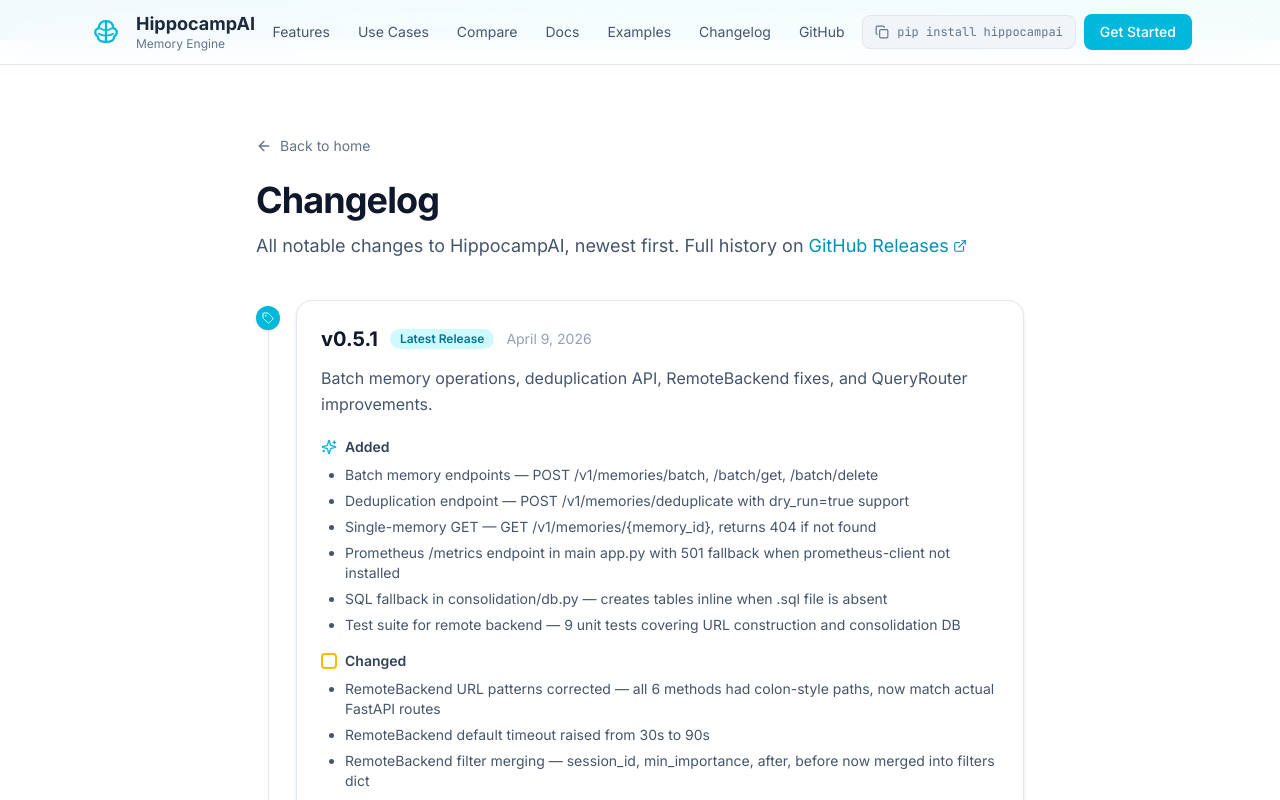
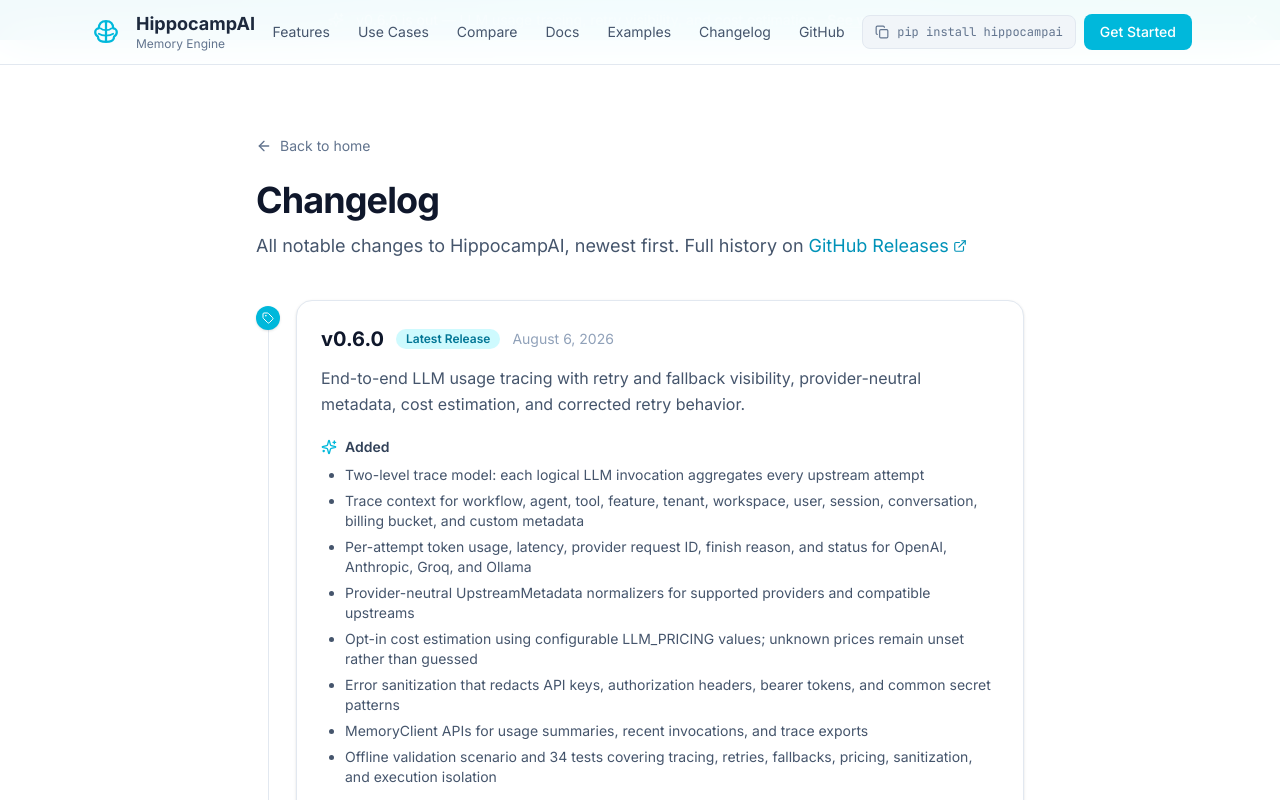
Before and after one commit to rexdivakar/hippocampai_landing_page-vr, a Next.js app: page /changelog in a window 1280 px wide. Shown: the top 800 px of the page. Built offline with nearby package versions, Linux system fonts and the light colour scheme.

Commit message:
Update to version 0.6.0 with new features including LLM usage tracing, retry visibility, and cost estimation

```diff
--- a/app/changelog/page.tsx
+++ b/app/changelog/page.tsx
@@ -5,9 +5,34 @@ import Link from "next/link"
 
 const releases = [
   {
-    version: "v0.5.1",
+    version: "v0.6.0",
     type: "Latest Release",
     typeColor: "cyan",
+    date: "August 6, 2026",
+    summary: "End-to-end LLM usage tracing with retry and fallback visibility, provider-neutral metadata, cost estimation, and corrected retry behavior.",
+    added: [
+      "Two-level trace model: each logical LLM invocation aggregates every upstream attempt",
+      "Trace context for workflow, agent, tool, feature, tenant, workspace, user, session, conversation, billing bucket, and custom metadata",
+      "Per-attempt token usage, latency, provider request ID, finish reason, and status for OpenAI, Anthropic, Groq, and Ollama",
+      "Provider-neutral UpstreamMetadata normalizers for supported providers and compatible upstreams",
+      "Opt-in cost estimation using configurable LLM_PRICING values; unknown prices remain unset rather than guessed",
+      "Error sanitization that redacts API keys, authorization headers, bearer tokens, and common secret patterns",
+      "MemoryClient APIs for usage summaries, recent invocations, and trace exports",
+      "Offline validation scenario and 34 tests covering tracing, retries, fallbacks, pricing, sanitization, and execution isolation",
+    ],
+    changed: [
+      "Provider tracing now preserves every retry and fallback attempt instead of collapsing them into one result",
+      "Tracing context propagates safely across synchronous, asynchronous, and threaded execution",
+    ],
+    fixed: [
+      "OpenAI, Anthropic, and Ollama retry decorators were previously bypassed when provider errors were caught too early",
+      "Retries now execute correctly for all four providers while preserving each provider's existing public return contract",
+    ],
+  },
+  {
+    version: "v0.5.1",
+    type: "Patch Release",
+    typeColor: "green",
     date: "April 9, 2026",
     summary: "Batch memory operations, deduplication API, RemoteBackend fixes, and QueryRouter improvements.",
     added: [
--- a/components/announcement-banner.tsx
+++ b/components/announcement-banner.tsx
@@ -4,7 +4,7 @@ import { useState, useEffect } from "react"
 import { X, Sparkles, ArrowRight } from "lucide-react"
 import Link from "next/link"
 
-const BANNER_KEY = "hippocamp_banner_v051_dismissed"
+const BANNER_KEY = "hippocamp_banner_v060_dismissed"
 
 export function AnnouncementBanner() {
   const [visible, setVisible] = useState(false)
@@ -26,9 +26,9 @@ export function AnnouncementBanner() {
       <div className="mx-auto max-w-6xl px-4 py-2.5 flex items-center justify-center gap-3 text-sm">
         <Sparkles className="w-4 h-4 flex-shrink-0 opacity-90" />
         <span className="font-medium">
-          v0.5.1 is out —&nbsp;
+          v0.6.0 is out —&nbsp;
           <span className="opacity-90 font-normal">
-            Prospective Memory, Batch Operations, RemoteBackend fixes
+            LLM usage tracing, retry visibility, and cost estimation
           </span>
         </span>
         <Link
--- a/components/changelog.tsx
+++ b/components/changelog.tsx
@@ -5,9 +5,24 @@ import { Tag, Sparkles, ExternalLink } from "lucide-react"
 
 const releases = [
   {
-    version: "v0.5.1",
+    version: "v0.6.0",
     type: "Latest Release",
     typeColor: "cyan",
+    date: "Aug 2026",
+    features: [
+      "Two-level LLM tracing for logical invocations and every upstream attempt",
+      "Retry and provider fallback history preserved with latency and token usage",
+      "Provider-neutral metadata for OpenAI, Anthropic, Groq, and Ollama",
+      "Opt-in cost estimation with configurable per-model pricing",
+      "Sanitized and truncated provider errors protect API keys and credentials",
+      "Usage summary, recent invocation, and trace export APIs",
+      "Retry behavior corrected across all supported LLM providers",
+    ]
+  },
+  {
+    version: "v0.5.1",
+    type: "Patch Release",
+    typeColor: "green",
     date: "Apr 2026",
     features: [
       "Batch memory endpoints: store/get/delete N memories in one request",
--- a/components/docs-content.tsx
+++ b/components/docs-content.tsx
@@ -162,8 +162,8 @@ export function DocsContent() {
                 </p>
 
                 <div className="bg-cyan-50 rounded-xl p-4 border border-cyan-100 mb-8">
-                  <p className="text-sm text-cyan-800 font-medium">Current Release: v0.5.1</p>
-                  <p className="text-sm text-cyan-700 mt-1">Prospective memory (time &amp; event triggers), batch operations, deduplication API, RemoteBackend fixes, QueryRouter stem-prefix matching, and Groq timeout improvements.</p>
+                  <p className="text-sm text-cyan-800 font-medium">Current Release: v0.6.0 (August 6, 2026)</p>
+                  <p className="text-sm text-cyan-700 mt-1">End-to-end LLM usage tracing with per-attempt retry and fallback visibility, provider-neutral metadata, opt-in cost estimation, sanitized errors, usage reporting APIs, and corrected retry behavior across all supported providers.</p>
                 </div>
 
                 <h2 className="text-xl font-semibold text-slate-800 mb-4">Key Features</h2>
--- a/components/hero.tsx
+++ b/components/hero.tsx
@@ -54,7 +54,7 @@ export function Hero() {
           {/* Badge */}
           <Link href="/#changelog" className="inline-flex items-center gap-2 px-4 py-1.5 rounded-full bg-cyan-50 border border-cyan-200 text-sm text-cyan-700 hover:bg-cyan-100 transition-colors">
             <Sparkles className="w-3.5 h-3.5" />
-            v0.5.1 — Prospective Memory, Batch Operations, RemoteBackend Fixes
+            v0.6.0 — LLM Usage Tracing, Retry Visibility, Cost Estimation
             <ArrowRight className="w-3 h-3" />
           </Link>
 
```
